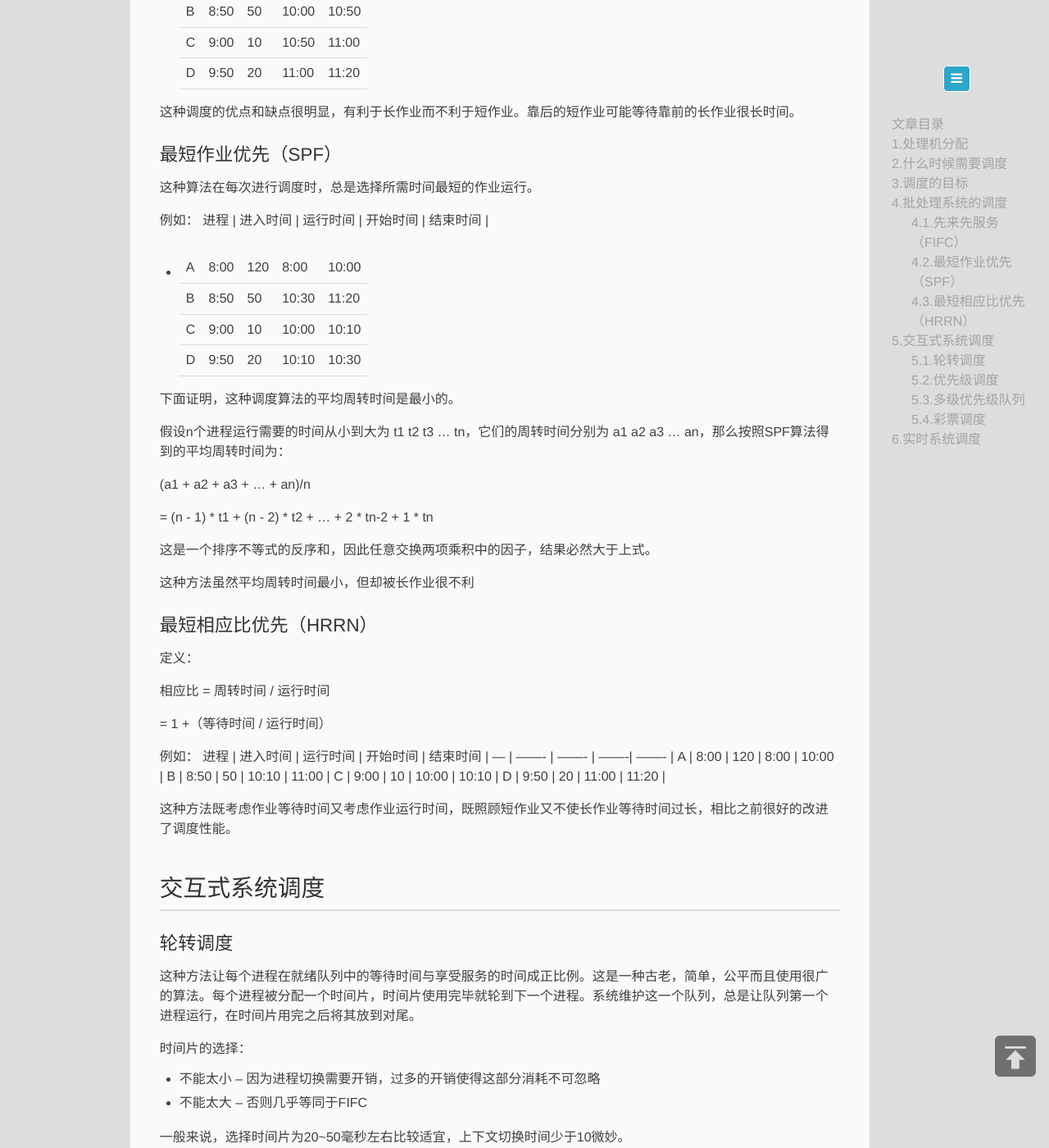
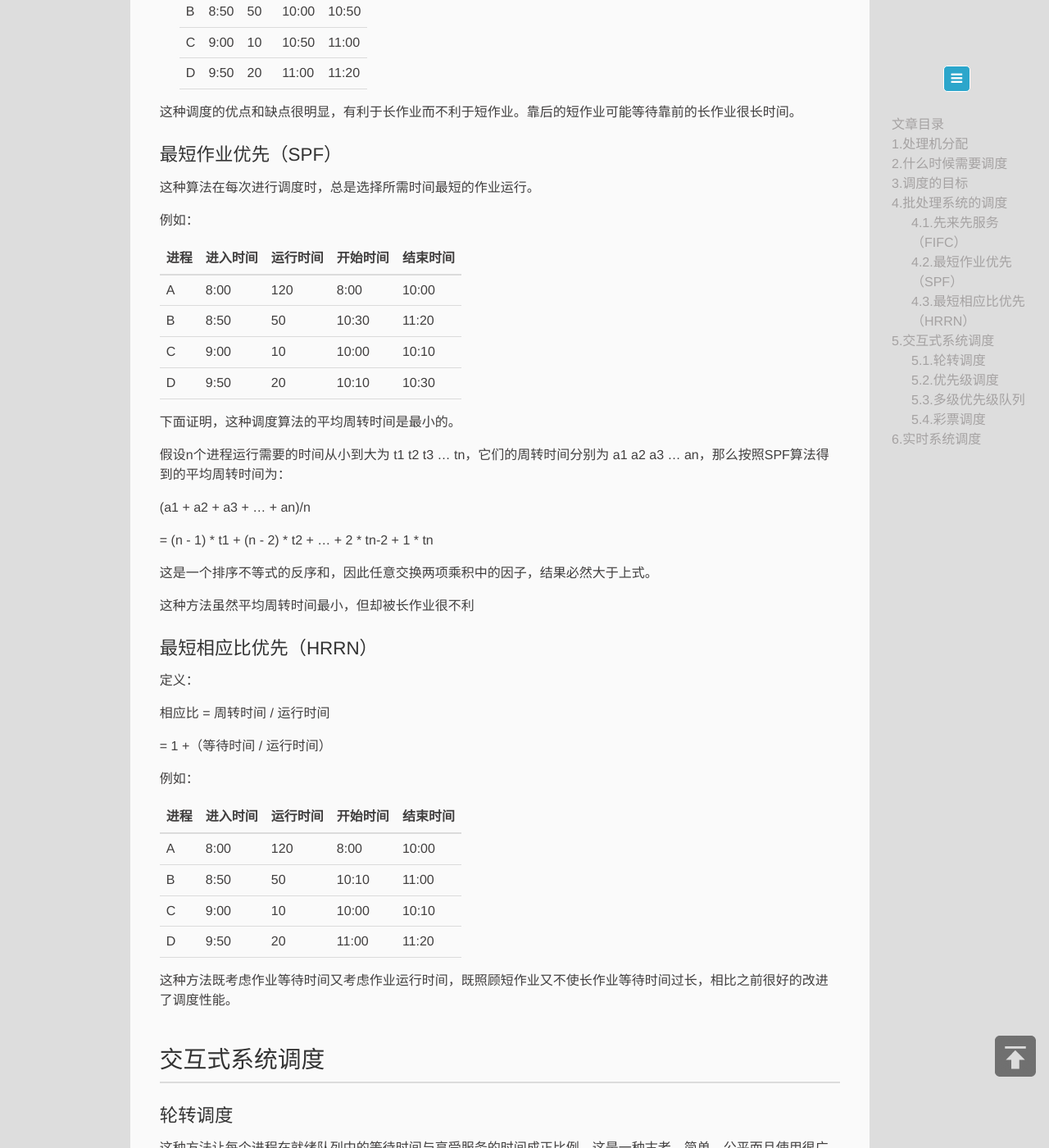
Before and after one commit to zxc479773533/zxc479773533.github.io, a Jekyll site: the page built from _posts/2018-3-29-Linux-Scheduling.md, in a window 1280 px wide and 1400 px high, scrolled down 2021 px. Shown: the whole window at 82% size. Built offline with Jekyll 4.4.1, drawn with Linux system fonts in a browser that asks for light colours; a script that is not in the unit is left out; comment, search, counter and statistics services are not loaded; part of the change alters nothing that is shown; some of the changed text lies outside the part shown.

```diff
--- a/_posts/2018-3-29-Linux-Scheduling.md
+++ b/_posts/2018-3-29-Linux-Scheduling.md
@@ -76,6 +76,7 @@ CPU利用率：CPU不闲置的时间百分比
 这种算法在每次进行调度时，总是选择所需时间最短的作业运行。
 
 例如：
+
 进程 | 进入时间 | 运行时间 | 开始时间 | 结束时间 |
 - | - | - | - | - |
  A  |   8:00  |   120   |  8:00  |  10:00  |
@@ -104,6 +105,7 @@ CPU利用率：CPU不闲置的时间百分比
 = 1 +（等待时间 / 运行时间）
 
 例如：
+
 进程 | 进入时间 | 运行时间 | 开始时间 | 结束时间 |
 --- | ------- | ------- | -------| ------- |
  A  |   8:00  |   120   |  8:00  |  10:00  |
@@ -130,6 +132,7 @@ CPU利用率：CPU不闲置的时间百分比
 
 这种算法的基本思想是，系统给每个进程赋予了一个优先级，同时对每个优先级维护一个就绪队列，如图所示：
 
+![](images/Linux-Scheduling-01.jpg)
 
 系统总是先让高优先级队列中的进程执行，以此类推。
 
@@ -137,9 +140,11 @@ CPU利用率：CPU不闲置的时间百分比
 
 这是对上一种算法的改进，很好的解决了高优先级但是运行时间很长的进程对整个任务的影响。其基本思想是，所有的作业会随着运行而逐渐降低优先级。
 
-如下图所示：
+系统给每个进程分配一个时间片，仍然按照高优先级先运行的方式调度，不过在每个进程的时间片使用完毕之后，就降低一个优先级放在低以及的就绪队列尾部。
 
-系统给每个进程分配一个时间片，仍然按照高优先级先运行的方式调度，不过在每个进程的时间片使用完毕之后，就降低一个优先级放在低以及的就绪队列尾部。
+这种负反馈的方式在保证了优先级调度的同时又很好的解决了高优先级但时间很长的进程的问题。
+
+![](images/Linux-Scheduling-02.png)
 
 ### 彩票调度
 
```
Also changed, not shown: _posts/images/Linux-Scheduling-01.jpg (added), _posts/images/Linux-Scheduling-02.png (added).
